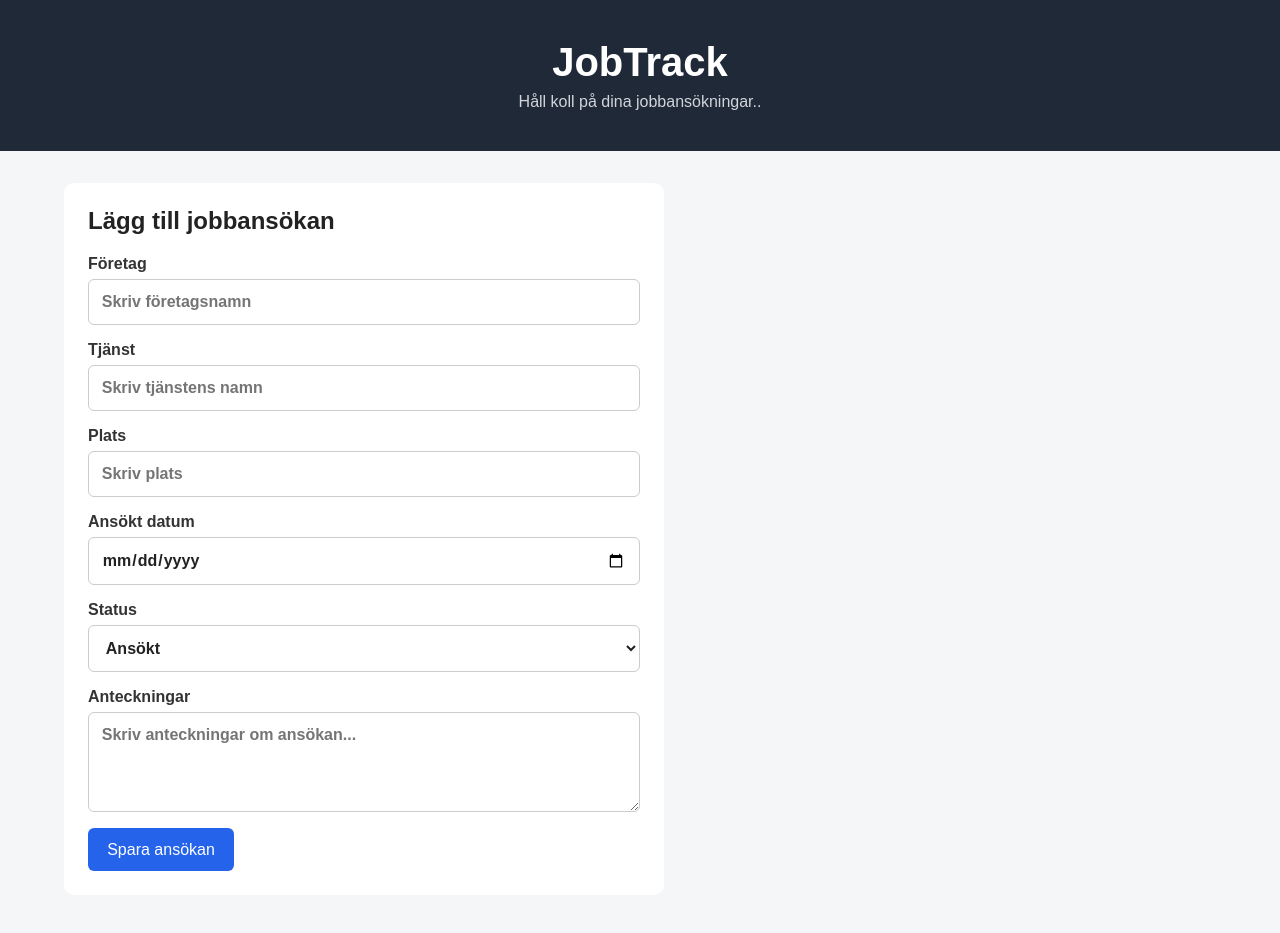
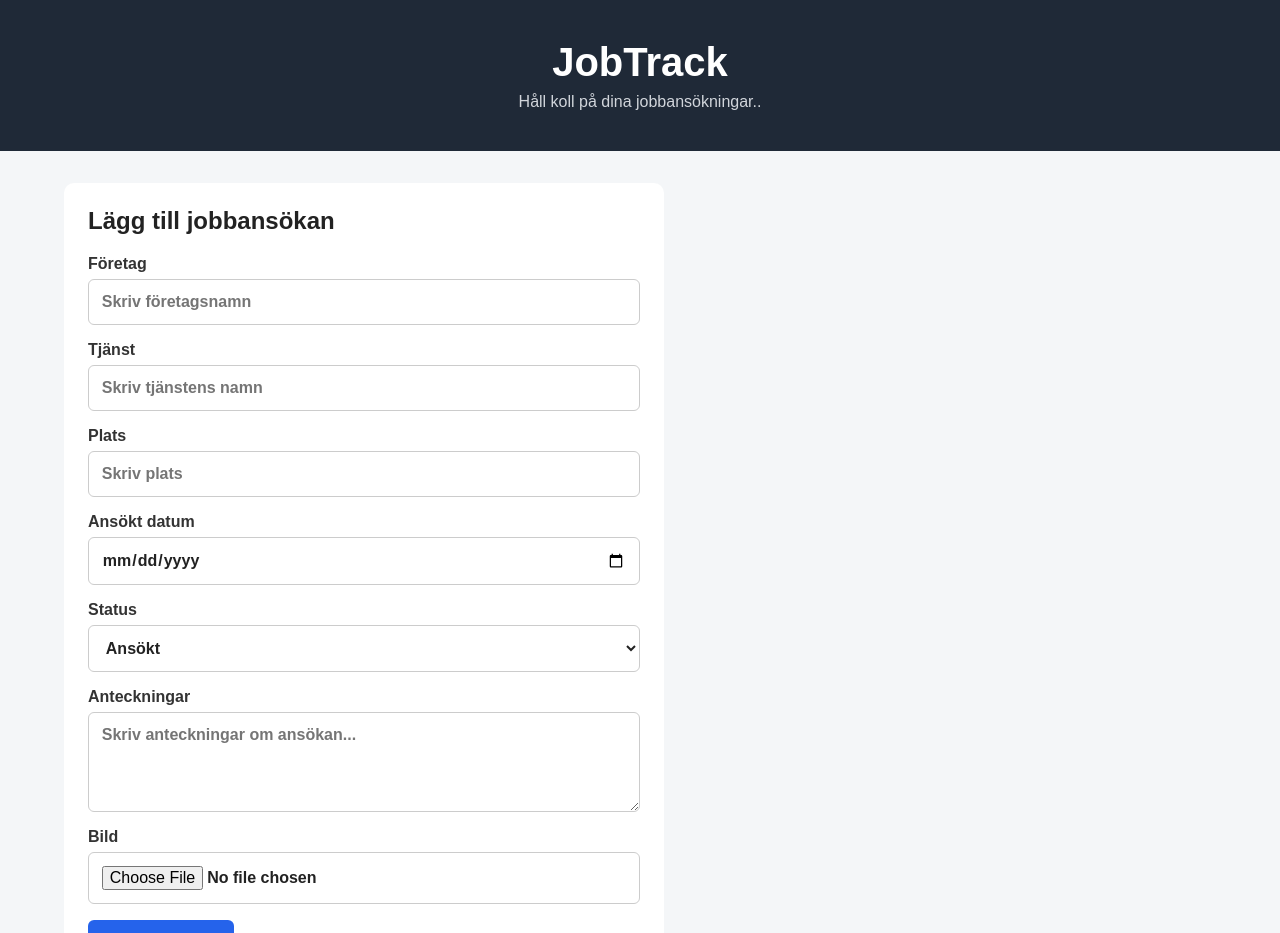
Before and after one commit to TSOLER89/job-application-tracker, a React (Vite) app: page / in a window 1280 px wide. Shown: the top 933 px of the page. Built offline with nearby package versions, Linux system fonts and the light colour scheme.

Commit message:
Add image upload functionality to ApplicationForm and display in ApplicationList

```diff
--- a/src/components/ApplicationForm.jsx
+++ b/src/components/ApplicationForm.jsx
@@ -6,7 +6,8 @@ const emptyForm = {
   location: '',
   dateApplied: '',
   status: 'Ansökt',
-  notes: ''
+  notes: '',
+  imageUrl: ''
 }
 
 function ApplicationForm({
@@ -25,7 +26,8 @@ function ApplicationForm({
         location: editingApplication.location,
         dateApplied: editingApplication.dateApplied || '',
         status: editingApplication.status,
-        notes: editingApplication.notes || ''
+        notes: editingApplication.notes || '',
+        imageUrl: editingApplication.imageUrl || ''
       })
     } else {
       setFormData(emptyForm)
@@ -47,6 +49,32 @@ function handleChange(event) {
 
     return updatedData
   })
+}
+
+function handleImageChange(event) {
+  const file = event.target.files[0]
+
+  if (!file) {
+    return
+  }
+
+  const reader = new FileReader()
+
+  reader.onload = () => {
+    setFormData((previousData) => ({
+      ...previousData,
+      imageUrl: reader.result
+    }))
+  }
+
+  reader.readAsDataURL(file)
+}
+
+function removeImage() {
+  setFormData((previousData) => ({
+    ...previousData,
+    imageUrl: ''
+  }))
 }
 
   function handleSubmit(event) {
@@ -153,6 +181,34 @@ function handleChange(event) {
         />
       </label>
 
+        <label>
+              Bild
+              <input
+                type="file"
+                accept="image/*"
+                onChange={handleImageChange}
+              />
+         </label>
+
+    {formData.imageUrl && (
+  <div className="image-preview-container">
+    <p>Förhandsvisning</p>
+
+    <img
+      src={formData.imageUrl}
+      alt="Förhandsvisning"
+      className="image-preview"
+    />
+            <button
+              type="button"
+              className="remove-image-button"
+              onClick={removeImage}
+            >
+              Ta bort bild
+            </button>
+          </div>
+        )}
+
       <div className="form-actions">
         <button type="submit">
           {editingApplication
--- a/src/components/ApplicationList.jsx
+++ b/src/components/ApplicationList.jsx
@@ -12,6 +12,7 @@ function ApplicationList({ applications, onEdit }) {
           dateApplied={application.dateApplied}
           status={application.status}
           notes={application.notes}
+          imageUrl={application.imageUrl}
           onEdit={() => onEdit(application)}
         />
       ))}
```
